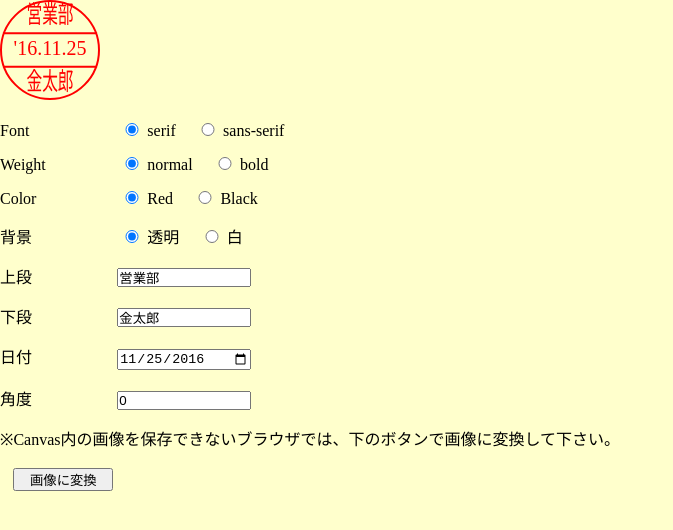
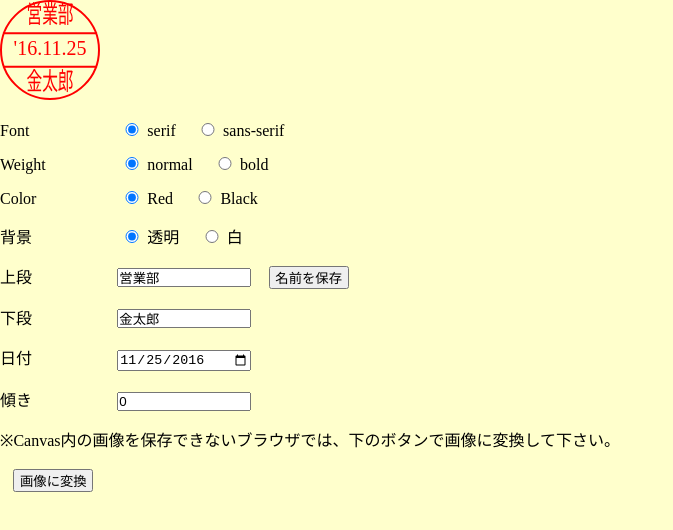
Before and after one commit to wijie/eStamp, a plain HTML site: page index.html in a window 1280 px wide. Shown: the whole page, without its empty margins (0-673 px from the left). Drawn offline with Linux system fonts and the light colour scheme.

Commit message:
Update index.html

```diff
--- a/index.html
+++ b/index.html
@@ -38,7 +38,7 @@
     }
 
     input[type="button"] {
-      width: 100px;
+      width: 80px;
     }
   </style>
 
@@ -87,10 +87,10 @@
       onRadioButtonChange();
     }
 
-    window.onbeforeunload = function() {
-      storage.setItem("eStamp.Name1", NAME1);
-      storage.setItem("eStamp.Name2", NAME2);
-    }
+    // window.onbeforeunload = function() {
+    //   storage.setItem("eStamp.Name1", NAME1);
+    //   storage.setItem("eStamp.Name2", NAME2);
+    // }
 
     function onRadioButtonChange() {
       var check1 = document.form1.radio1.checked;
@@ -194,6 +194,11 @@
       ctx.restore();
     }
 
+    function saveName() {
+      storage.setItem("eStamp.Name1", NAME1);
+      storage.setItem("eStamp.Name2", NAME2);
+    }
+
     // canvasデータを画像に変換
     function chgImg() {
       var img = cv.toDataURL("image/png");
@@ -234,6 +239,7 @@
       </li>
       <li><span>上段</span>
         <input type="text" name="name1" id="text1" oninput="onRadioButtonChange()">
+        <input type="button" name="button1" value="名前を保存" onclick="saveName()">
       </li>
       <li><span>下段</span>
         <input type="text" name="name2" id="text2" oninput="onRadioButtonChange()">
@@ -241,7 +247,7 @@
       <li><span>日付</span>
         <input type="date" name="date" id="date1" oninput="onRadioButtonChange()">
       </li>
-      <li><span>角度</span>
+      <li><span>傾き</span>
         <input type="text" name="angle" id="angle1" oninput="onRadioButtonChange()">
       </li>
     </ul>
@@ -249,7 +255,7 @@
   <p>※Canvas内の画像を保存できないブラウザでは、下のボタンで画像に変換して下さい。</p>
   <br>
   <li>
-    <input type="button" name="button1" value="画像に変換" onclick="chgImg()">
+    <input type="button" name="button2" value="画像に変換" onclick="chgImg()">
   </li>
   <div>
     <img id="newImg">
```
